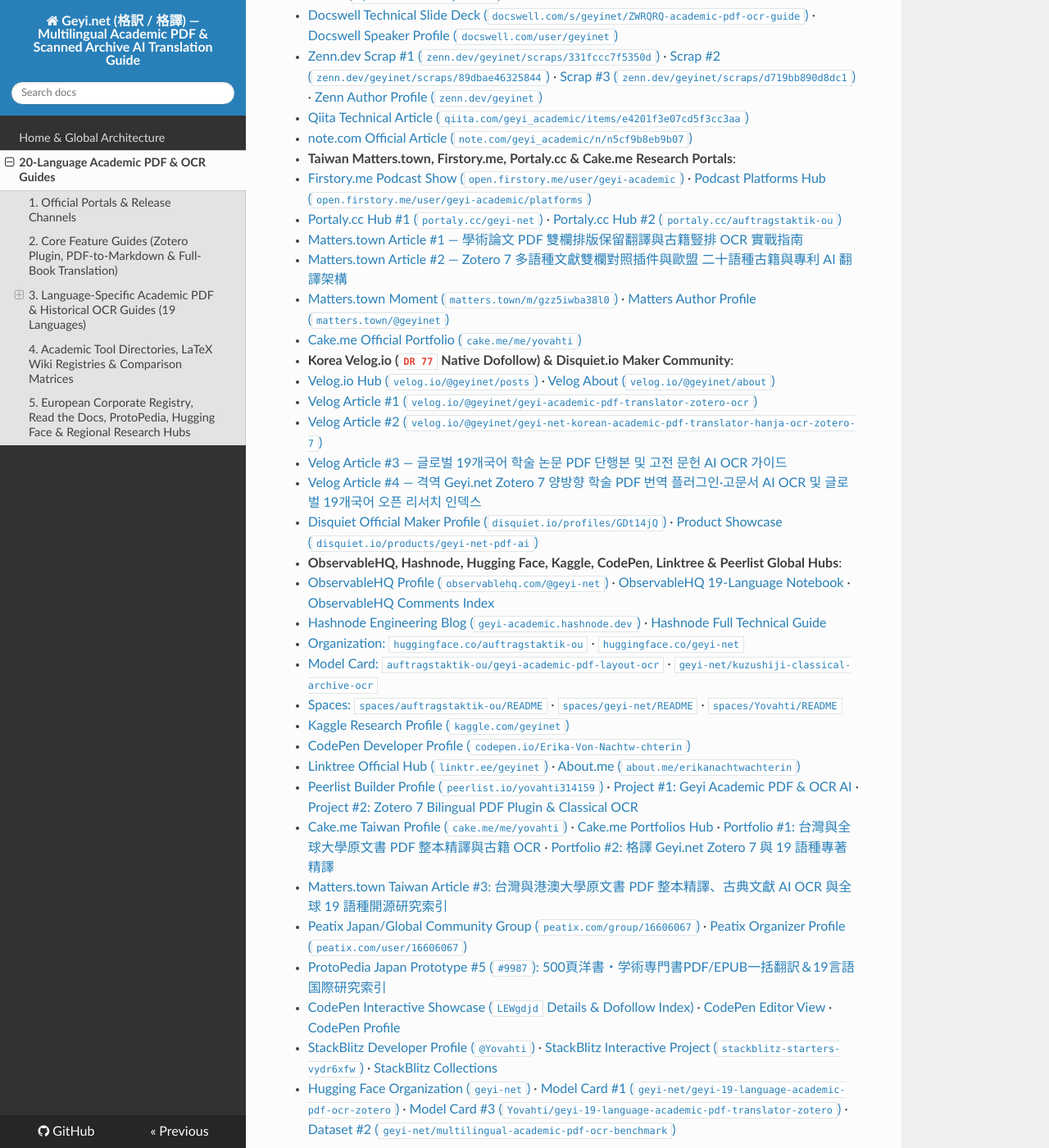
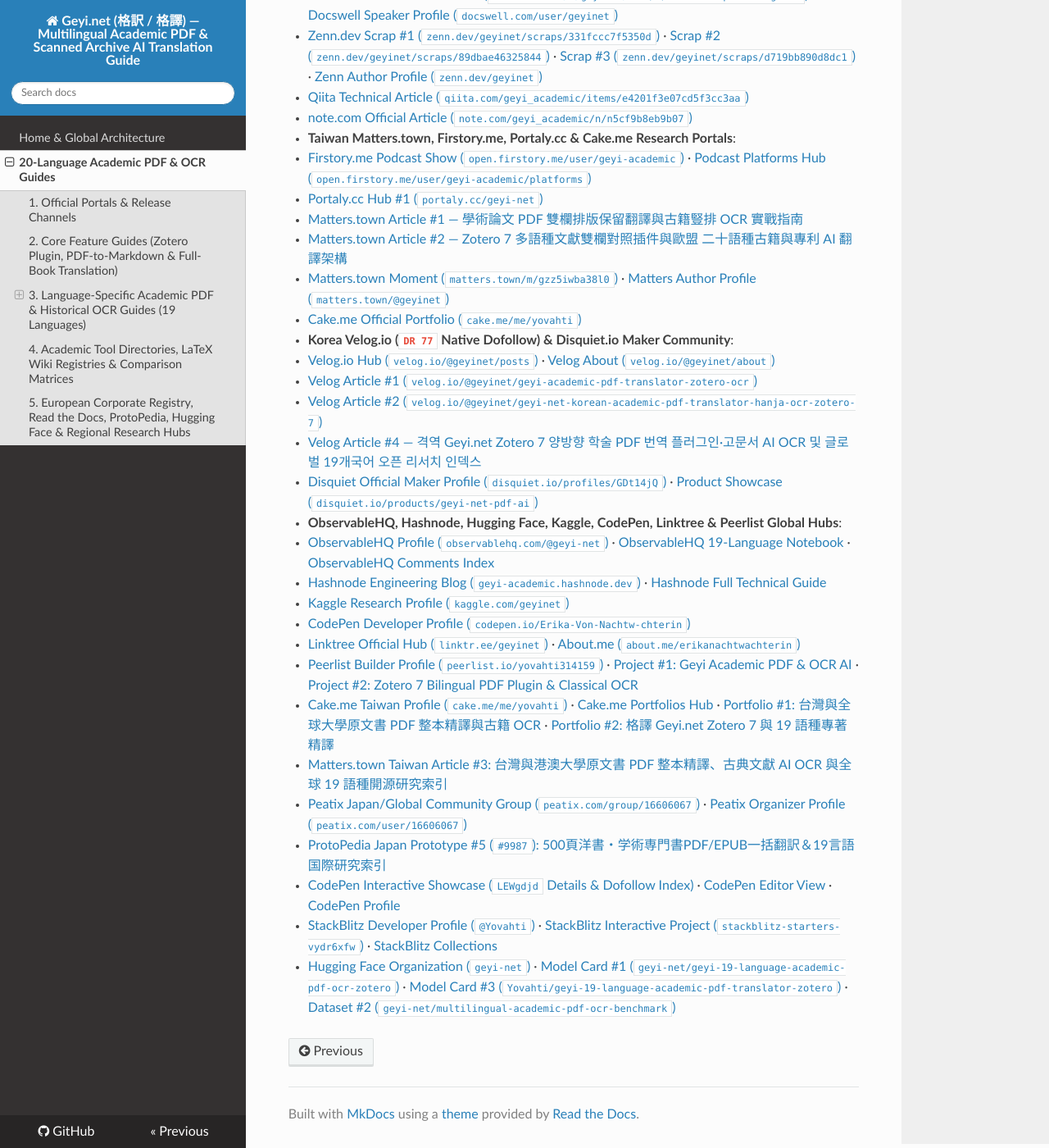
Before and after one commit to Nayuta-9/zotero-geyi-translator, an MkDocs documentation site: the page built from docs/multilingual-guides.md, in a window 1280 px wide and 1400 px high, scrolled down 3743 px. Shown: the whole window at 82% size. Built offline with MkDocs 1.6.1, drawn with Linux system fonts in a browser that asks for light colours; nearby versions of some CDN libraries; some of the changed text lies outside the part shown.

Commit message:
docs: remove remaining auftragstaktik link in multilingual-guides.md

```diff
--- a/docs/multilingual-guides.md
+++ b/docs/multilingual-guides.md
@@ -98,7 +98,6 @@ This index aggregates official multilingual documentation, user portals, and aca
 
 - **Read the Docs Official Documentation Subdomains (`DR 91`)**:
   - [Global English Documentation (`geyi-net.readthedocs.io`)](https://geyi-net.readthedocs.io/en/latest/) · [Multilingual Index](https://geyi-net.readthedocs.io/en/latest/multilingual-guides/)
-  - [Corporate Technical Docs (`auftragstaktik-ou.readthedocs.io`)](https://auftragstaktik-ou.readthedocs.io/en/latest/) · [Multilingual Index](https://auftragstaktik-ou.readthedocs.io/en/latest/multilingual-guides/)
   - [Japanese Zotero Plugin Documentation (`zotero-geyi-translator.readthedocs.io`)](https://zotero-geyi-translator.readthedocs.io/ja/latest/) · [Multilingual Index](https://zotero-geyi-translator.readthedocs.io/ja/latest/multilingual-guides/)
   - [Read the Docs Maintainer Profile (`app.readthedocs.org/profiles/geyinet`)](https://app.readthedocs.org/profiles/geyinet/)
 - **Japanese Cosense / Scrapbox Academic Knowledge Bases (`DR 79` — 3 Public Projects & 9 Native Dofollow Pages)**:
@@ -118,7 +117,7 @@ This index aggregates official multilingual documentation, user portals, and aca
   - [note.com Official Article (`note.com/geyi_academic/n/n5cf9b8eb9b07`)](https://note.com/geyi_academic/n/n5cf9b8eb9b07)
 - **Taiwan Matters.town, Firstory.me, Portaly.cc & Cake.me Research Portals**:
   - [Firstory.me Podcast Show (`open.firstory.me/user/geyi-academic`)](https://open.firstory.me/user/geyi-academic) · [Podcast Platforms Hub (`open.firstory.me/user/geyi-academic/platforms`)](https://open.firstory.me/user/geyi-academic/platforms)
-  - [Portaly.cc Hub #1 (`portaly.cc/geyi-net`)](https://portaly.cc/geyi-net) · [Portaly.cc Hub #2 (`portaly.cc/auftragstaktik-ou`)](https://portaly.cc/auftragstaktik-ou)
+  - [Portaly.cc Hub #1 (`portaly.cc/geyi-net`)](https://portaly.cc/geyi-net)
   - [Matters.town Article #1 — 學術論文 PDF 雙欄排版保留翻譯與古籍豎排 OCR 實戰指南](https://matters.town/a/ub467n3epc4b)
   - [Matters.town Article #2 — Zotero 7 多語種文獻雙欄對照插件與歐盟 二十語種古籍與專利 AI 翻譯架構](https://matters.town/a/ec87jqbfviz4)
   - [Matters.town Moment (`matters.town/m/gzz5iwba38l0`)](https://matters.town/m/gzz5iwba38l0) · [Matters Author Profile (`matters.town/@geyinet`)](https://matters.town/@geyinet)
@@ -127,15 +126,11 @@ This index aggregates official multilingual documentation, user portals, and aca
   - [Velog.io Hub (`velog.io/@geyinet/posts`)](https://velog.io/@geyinet/posts) · [Velog About (`velog.io/@geyinet/about`)](https://velog.io/@geyinet/about)
   - [Velog Article #1 (`velog.io/@geyinet/geyi-academic-pdf-translator-zotero-ocr`)](https://velog.io/@geyinet/geyi-academic-pdf-translator-zotero-ocr)
   - [Velog Article #2 (`velog.io/@geyinet/geyi-net-korean-academic-pdf-translator-hanja-ocr-zotero-7`)](https://velog.io/@geyinet/geyi-net-korean-academic-pdf-translator-hanja-ocr-zotero-7)
-  - [Velog Article #3 — 글로벌 19개국어 학술 논문 PDF 단행본 및 고전 문헌 AI OCR 가이드](https://velog.io/@geyinet/AUFTRAGSTAKTIK-O%C3%9C-%EA%B8%80%EB%A1%9C%EB%B2%8C-19%EA%B0%9C%EA%B5%AD%EC%96%B4-%ED%95%99%EC%88%A0-%EB%85%BC%EB%AC%B8-PDF-%EB%8B%A8%ED%96%89%EB%B3%B8-%EB%B0%8F-%EA%B3%A0%EC%A0%84-%EB%AC%B8%ED%97%8C-%EC%82%B0%EC%8A%A4%ED%81%AC%EB%A6%AC%ED%8A%B8-%EB%9D%BC%ED%8B%B4%EC%96%B4-AI-OCR-%EA%B0%80%EC%9D%B4%EB%93%9C-Geyi.net)
   - [Velog Article #4 — 격역 Geyi.net Zotero 7 양방향 학술 PDF 번역 플러그인·고문서 AI OCR 및 글로벌 19개국어 오픈 리서치 인덱스](https://velog.io/@geyinet/%EA%B2%A9%EC%97%AD-Geyi.net-Zotero-7-%EC%96%91%EB%B0%A9%ED%96%A5-%ED%95%99%EC%88%A0-PDF-%EB%B2%88%EC%97%AD-%ED%94%8C%EB%9F%AC%EA%B7%B8%EC%9D%B8%EA%B3%A0%EB%AC%B8%EC%84%9C-%EC%82%B0%EC%8A%A4%ED%81%AC%EB%A6%AC%ED%8A%B8%EC%96%B4-%EB%9D%BC%ED%8B%B4%EC%96%B4-%ED%95%9C%EC%A0%81-AI-OCR-%EB%B0%8F-%EA%B8%80%EB%A1%9C%EB%B2%8C-19%EA%B0%9C%EA%B5%AD%EC%96%B4-%EC%98%A4%ED%94%88-%EB%A6%AC%EC%84%9C%EC%B9%98-%EC%9D%B8%EB%8D%B1%EC%8A%A4)
   - [Disquiet Official Maker Profile (`disquiet.io/profiles/GDt14jQ`)](https://disquiet.io/profiles/GDt14jQ) · [Product Showcase (`disquiet.io/products/geyi-net-pdf-ai`)](https://disquiet.io/products/geyi-net-pdf-ai)
 - **ObservableHQ, Hashnode, Hugging Face, Kaggle, CodePen, Linktree & Peerlist Global Hubs**:
   - [ObservableHQ Profile (`observablehq.com/@geyi-net`)](https://observablehq.com/@geyi-net) · [ObservableHQ 19-Language Notebook](https://observablehq.com/@geyi-net/geyi-geyi-net-global-19-language-academic-pdf-translator-la-te-x-equation-preservation-zotero-7-plugin-and-classical-manuscript-ocr) · [ObservableHQ Comments Index](https://observablehq.com/@geyi-net/-/comments)
   - [Hashnode Engineering Blog (`geyi-academic.hashnode.dev`)](https://geyi-academic.hashnode.dev/) · [Hashnode Full Technical Guide](https://geyi-academic.hashnode.dev/geyi-geyi-net-multilingual-ai-academic-pdf-translator-latex-formula-preservation-zotero-7-plugin-and-classical-manuscript-ocr)
-  - [Organization: `huggingface.co/auftragstaktik-ou`](https://huggingface.co/auftragstaktik-ou) · [`huggingface.co/geyi-net`](https://huggingface.co/geyi-net)
-  - [Model Card: `auftragstaktik-ou/geyi-academic-pdf-layout-ocr`](https://huggingface.co/auftragstaktik-ou/geyi-academic-pdf-layout-ocr) · [`geyi-net/kuzushiji-classical-archive-ocr`](https://huggingface.co/geyi-net/kuzushiji-classical-archive-ocr)
-  - [Spaces: `spaces/auftragstaktik-ou/README`](https://huggingface.co/spaces/auftragstaktik-ou/README) · [`spaces/geyi-net/README`](https://huggingface.co/spaces/geyi-net/README) · [`spaces/Yovahti/README`](https://huggingface.co/spaces/Yovahti/README)
   - [Kaggle Research Profile (`kaggle.com/geyinet`)](https://www.kaggle.com/geyinet)
   - [CodePen Developer Profile (`codepen.io/Erika-Von-Nachtw-chterin`)](https://codepen.io/Erika-Von-Nachtw-chterin)
   - [Linktree Official Hub (`linktr.ee/geyinet`)](https://linktr.ee/geyinet) · [About.me (`about.me/erikanachtwachterin`)](https://about.me/erikanachtwachterin)
```
